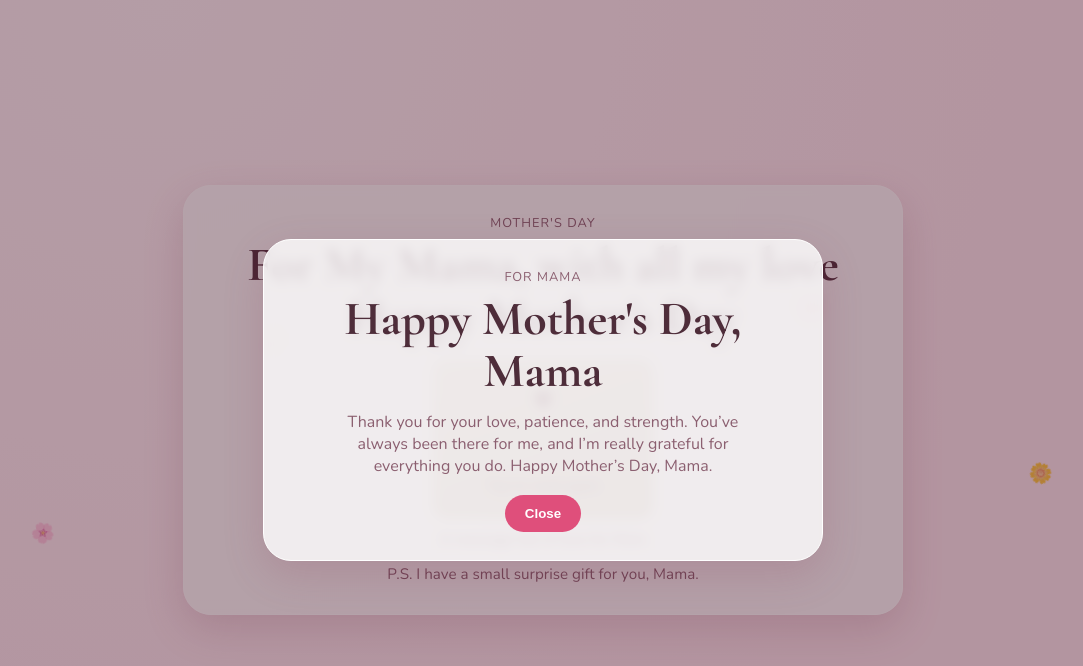
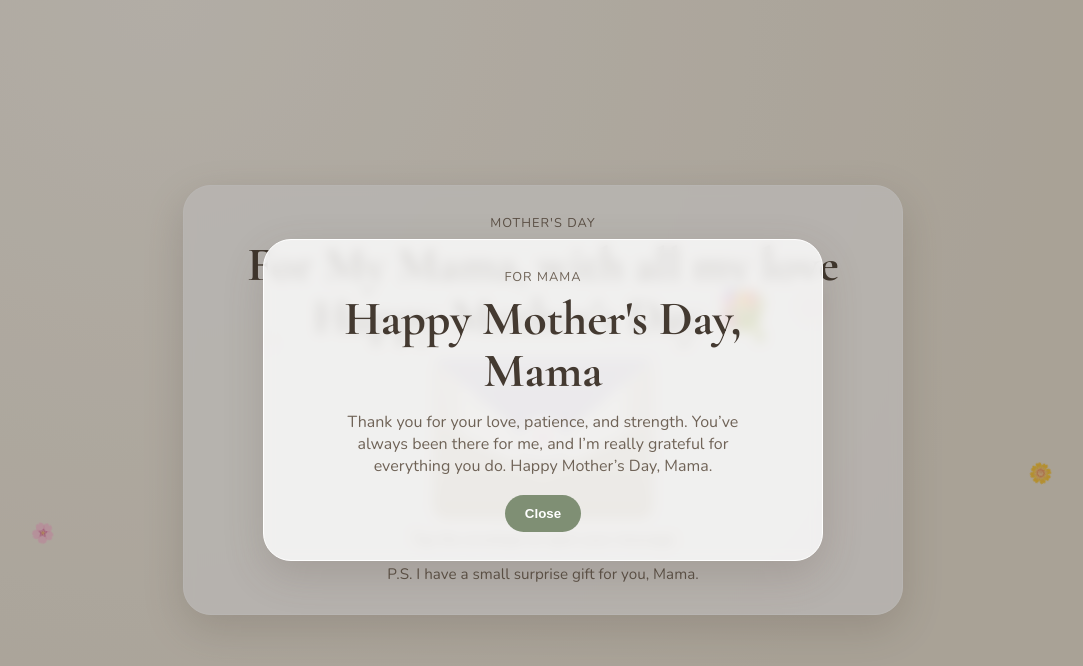
Before and after one commit to Pene-Tester/Mothers_Day_V2, a plain HTML site: page docs/index.html in a window 1280 px wide. Both pictures are taken after a click on the button "Open Mother's Day card". Shown: the whole page, without its empty margins (97-1180 px from the left). Drawn offline with nearby package versions, Linux system fonts and the light colour scheme.

Commit message:
Change design and function

```diff
--- a/docs/css/style.css
+++ b/docs/css/style.css
@@ -1,12 +1,12 @@
 :root {
-  --bg-a: #fff6f9;
-  --bg-b: #fde8ef;
+  --bg-a: #f5f2eb;
+  --bg-b: #e7e1d4;
   --card: #ffffffcc;
-  --text: #4e2d3a;
-  --muted: #8b5f70;
-  --accent: #df4f7b;
-  --accent-dark: #c73d67;
-  --shadow: 0 14px 40px rgba(144, 63, 94, 0.2);
+  --text: #443a31;
+  --muted: #6f6357;
+  --accent: #7f8f74;
+  --accent-dark: #6c7b61;
+  --shadow: 0 14px 40px rgba(90, 77, 64, 0.2);
 }
 
 * {
@@ -158,8 +158,8 @@ body {
   transition: transform 450ms ease;
 }
 
-.envelope:hover .envelope__flap {
-  transform: rotateX(20deg);
+.envelope:active .envelope__flap {
+  transform: none;
 }
 
 .envelope__seal {
@@ -204,7 +204,7 @@ body {
 .success-overlay {
   position: fixed;
   inset: 0;
-  background: rgba(68, 23, 42, 0.4);
+  background: rgba(52, 44, 36, 0.35);
   display: grid;
   place-items: center;
   padding: 24px;
@@ -302,3 +302,9 @@ body {
     font-size: clamp(1.7rem, 8vw, 2.2rem);
   }
 }
+
+@media (hover: hover) and (pointer: fine) {
+  .envelope:hover .envelope__flap {
+    transform: rotateX(20deg);
+  }
+}
--- a/docs/index.html
+++ b/docs/index.html
@@ -29,7 +29,7 @@
       <p class="card__eyebrow">Mother's Day</p>
       <h1 class="card__title card__title--question">
         For My Mama, with all my love<br />
-        Happy Mother's Day
+        Happy Mother's Day 💐
       </h1>
 
       <div class="envelope-stage">
--- a/docs/js/script.js
+++ b/docs/js/script.js
@@ -7,15 +7,15 @@ const envelope3d = document.getElementById("envelope3d");
 const cardPs = document.getElementById("cardPs");
 
 const showNote = () => {
-  envelope3d.classList.add("flipped");
   successOverlay.classList.remove("success-overlay--hidden");
   successOverlay.setAttribute("aria-hidden", "false");
-  envelopeHint.textContent = "A message full of love for Mom";
 };
 
 const hideNote = () => {
   successOverlay.classList.add("success-overlay--hidden");
   successOverlay.setAttribute("aria-hidden", "true");
+  envelope3d?.classList.add("flipped");
+  envelopeHint.textContent = "Tap to read again";
   cardPs?.remove();
 };
 
```
